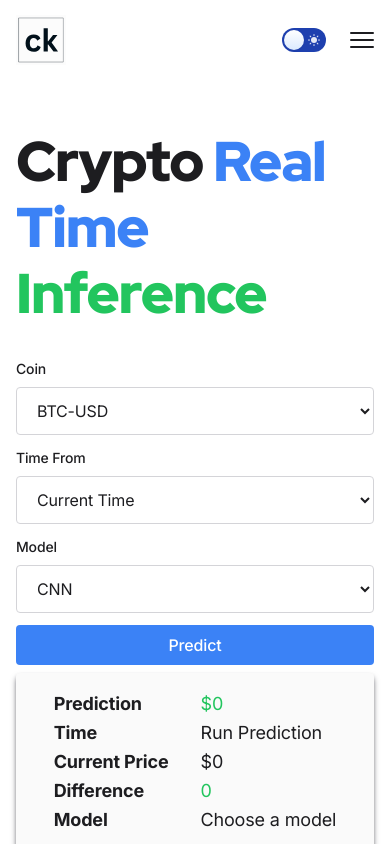
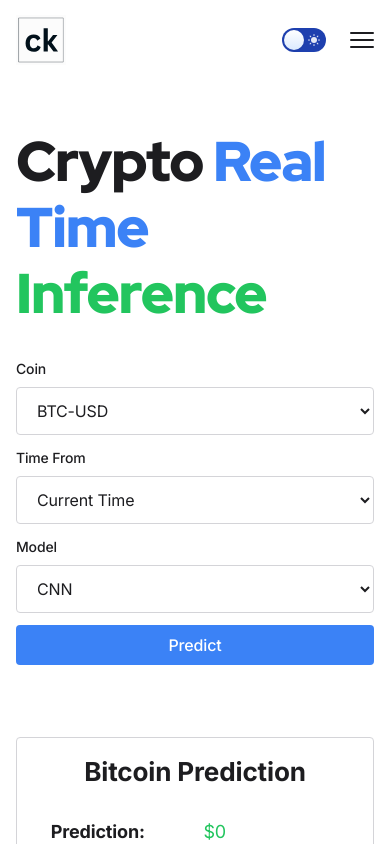
Before and after one commit to christopherkeim/christopherkeim-xyz, a Next.js app: page /projects/crypto in a window 390 px wide. Shown: the top 844 px of the page. Built offline with nearby package versions, Linux system fonts and the light colour scheme.

Commit message:
Changes for mobile and desktop
Added prediction result title that displays either Bitcoin or Ethereum based on requested prediction.

Added top padding between prediction form and prediction result for mobile.

Added border and deleted shadow.

```diff
--- a/components/Projects/Crypto/PredictionResult.tsx
+++ b/components/Projects/Crypto/PredictionResult.tsx
@@ -8,44 +8,36 @@ type PredictionResultProps = {
 
 export function PredictionResult({ prediction }: PredictionResultProps) {
   return (
-    <div className="flex w-full flex-col justify-center gap-5 rounded bg-gray-50 px-5 py-2 shadow-md shadow-gray-500 dark:border dark:border-gray-800 dark:bg-zinc-900">
+    <div className="flex w-full h-fit flex-col justify-center gap-5 rounded mt-16 md:mt-0 px-5 py-4 border dark:border border-gray-300 dark:border-gray-800 dark:bg-zinc-800" >
       {/* TODO: add animation to load content */}
-      {/* <p className="whitespace-nowrap text-xl text-gray-600 dark:text-gray-400">
-        {prediction &&
-          `The ${prediction.coin} price prediction is $${
-            prediction.prediction
-          } at ${prediction.time.toLocaleTimeString()}. This prediction used the ${
-            prediction.model
-          } model.`}
-        {!prediction && "Set prediction parameters to get started."}
-      </p> */}
+      <p className="text-center text-2xl"><b>{prediction?.coin.startsWith("E") ? "Ethereum" : "Bitcoin"} Prediction</b></p>
       <PredictionTable>
         <PredictionRow
-          title="Prediction"
+          title="Prediction:"
           value={prediction?.prediction ? `$${prediction.prediction}` : "$0"}
           valueColor={prediction?.difference.startsWith("-") ? "red" : "green"}
         />
         <PredictionRow
-          title="Time"
+          title="Time:"
           value={
             prediction?.time
               ? prediction.time.toLocaleTimeString()
-              : "Run Prediction"
+              : "Choose a time"
           }
         />
         <PredictionRow
-          title="Current Price"
+          title="Current Price:"
           value={
             prediction?.current_price ? `$${prediction.current_price}` : "$0"
           }
         />
         <PredictionRow
-          title="Difference"
-          value={prediction?.difference ?? "0"}
+          title="Difference:"
+          value={prediction?.difference ? `$${prediction.difference}` : "$0"}
           valueColor={prediction?.difference.startsWith("-") ? "red" : "green"}
         />
         <PredictionRow
-          title="Model"
+          title="Model:"
           value={prediction?.model?.toUpperCase() ?? "Choose a model"}
         />
       </PredictionTable>
```
